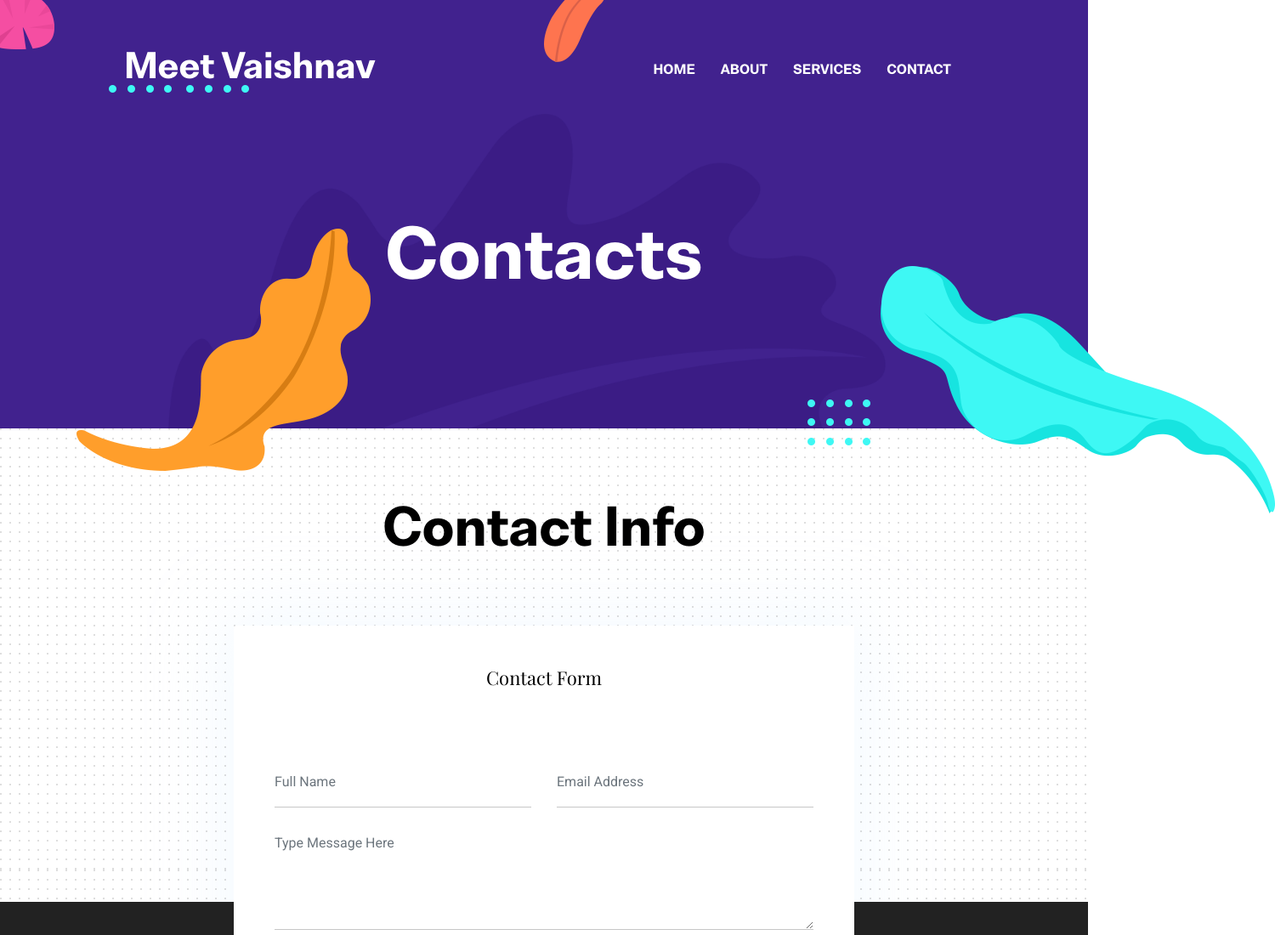
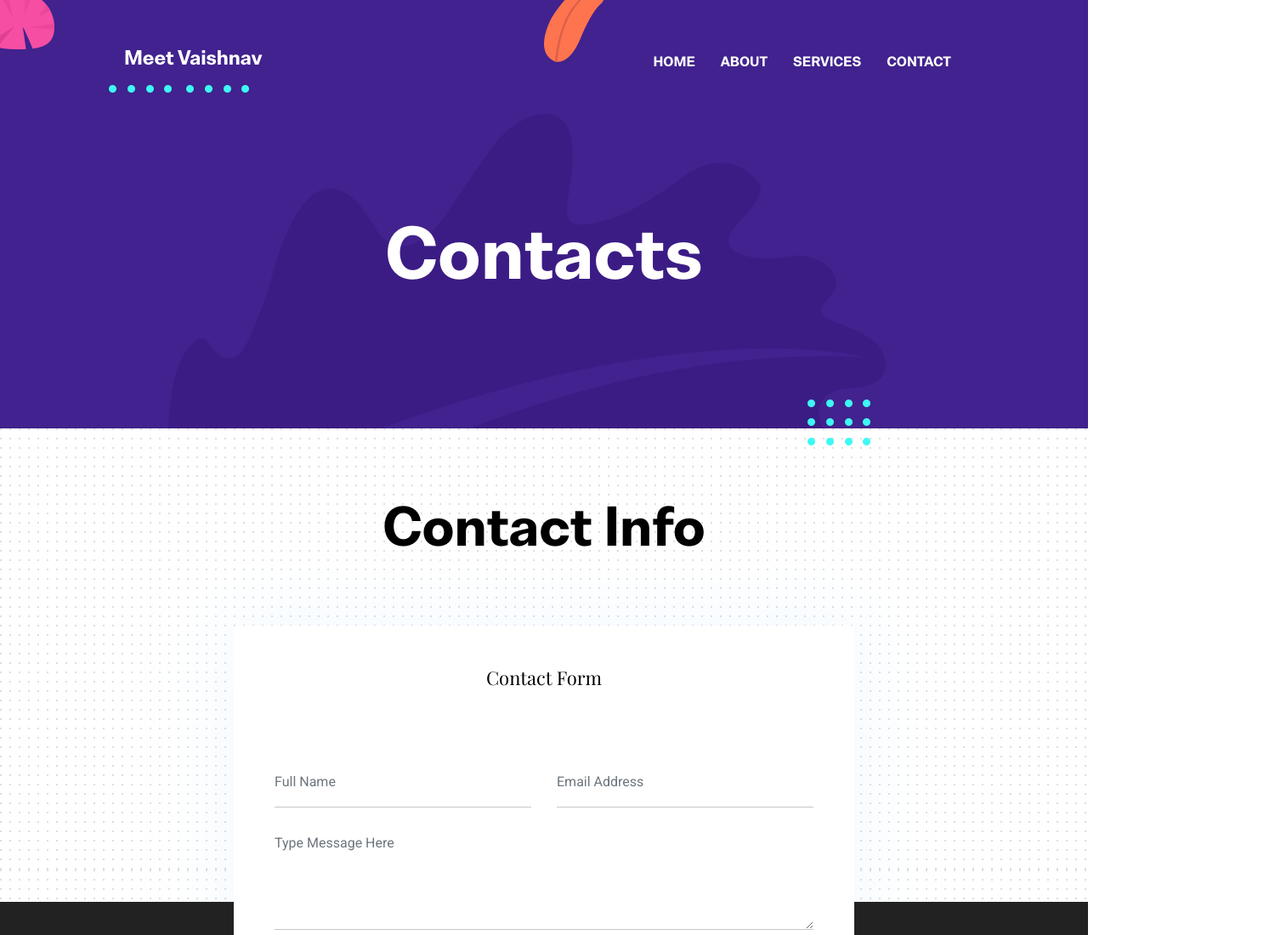
Before and after one commit to MeetVaishnav23/mvp1, a plain HTML site: page contact.html in a window 1280 px wide. Shown: the top 1100 px of the page at 85% size, 1500 px wide, since content can reach past the window. Drawn offline with nearby package versions, Linux system fonts and the light colour scheme.

Commit message:
Update contact.html

```diff
--- a/contact.html
+++ b/contact.html
@@ -30,7 +30,7 @@
 
 <header class="navigation fixed-top">
   <nav class="navbar navbar-expand-lg navbar-dark">
-    <a class="navbar-brand font-tertiary h3" href="index.html">Meet Vaishnav</a>
+    <a class="navbar-brand font-tertiary h4" href="index.html">Meet Vaishnav</a>
     <button class="navbar-toggler" type="button" data-toggle="collapse" data-target="#navigation"
       aria-controls="navigation" aria-expanded="false" aria-label="Toggle navigation">
       <span class="navbar-toggler-icon"></span>
@@ -70,9 +70,9 @@
   <img src="images/illustrations/leaf-pink-round.png" alt="illustrations" class="bg-shape-2">
   <img src="images/illustrations/dots-cyan.png" alt="illustrations" class="bg-shape-3">
   <img src="images/illustrations/leaf-orange.png" alt="illustrations" class="bg-shape-4">
-  <img src="images/illustrations/leaf-yellow.png" alt="illustrations" class="bg-shape-5">
+
   <img src="images/illustrations/dots-group-cyan.png" alt="illustrations" class="bg-shape-6">
-  <img src="images/illustrations/leaf-cyan-lg.png" alt="illustrations" class="bg-shape-7">
+
 </section>
 
 
```
